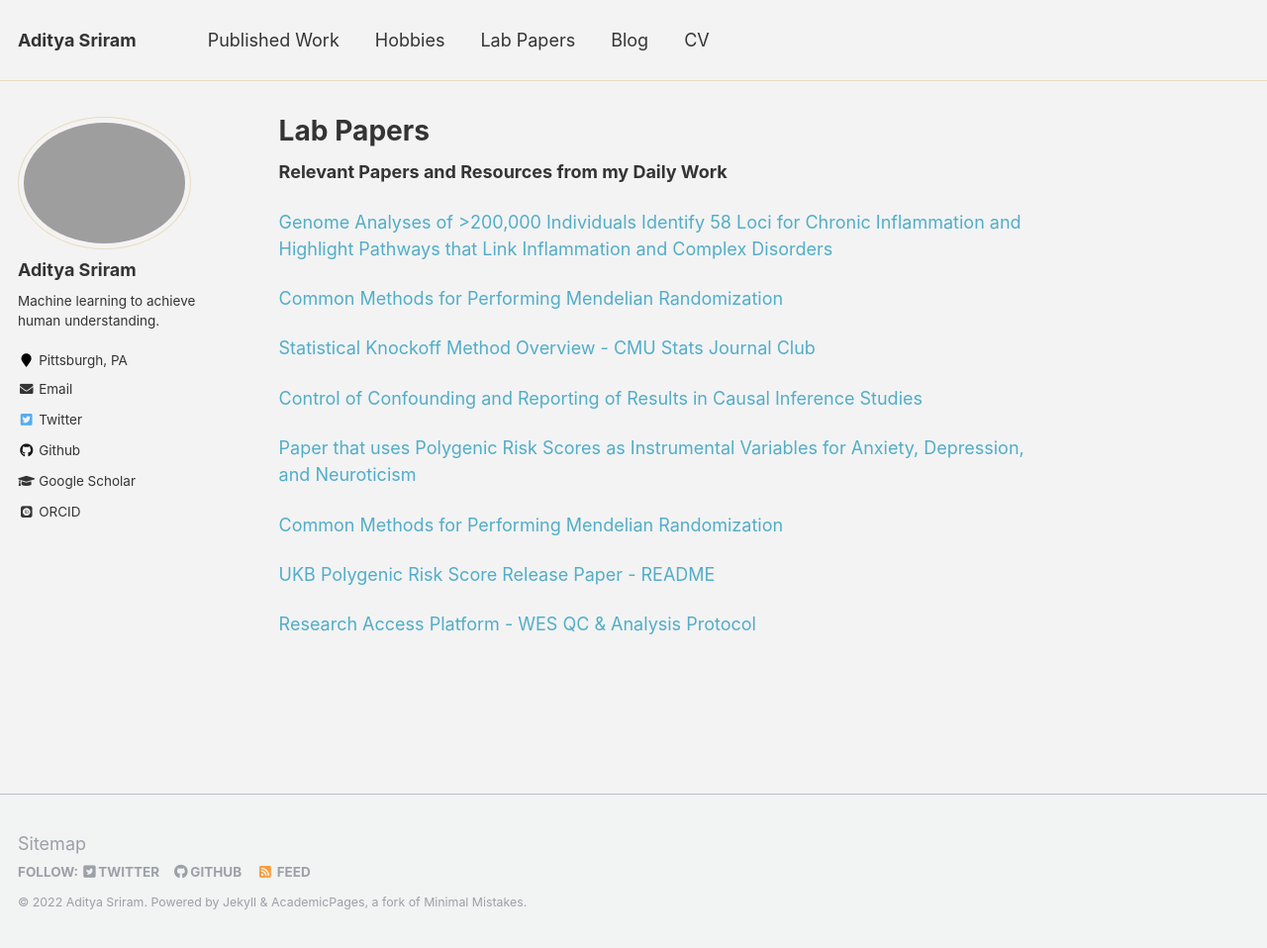
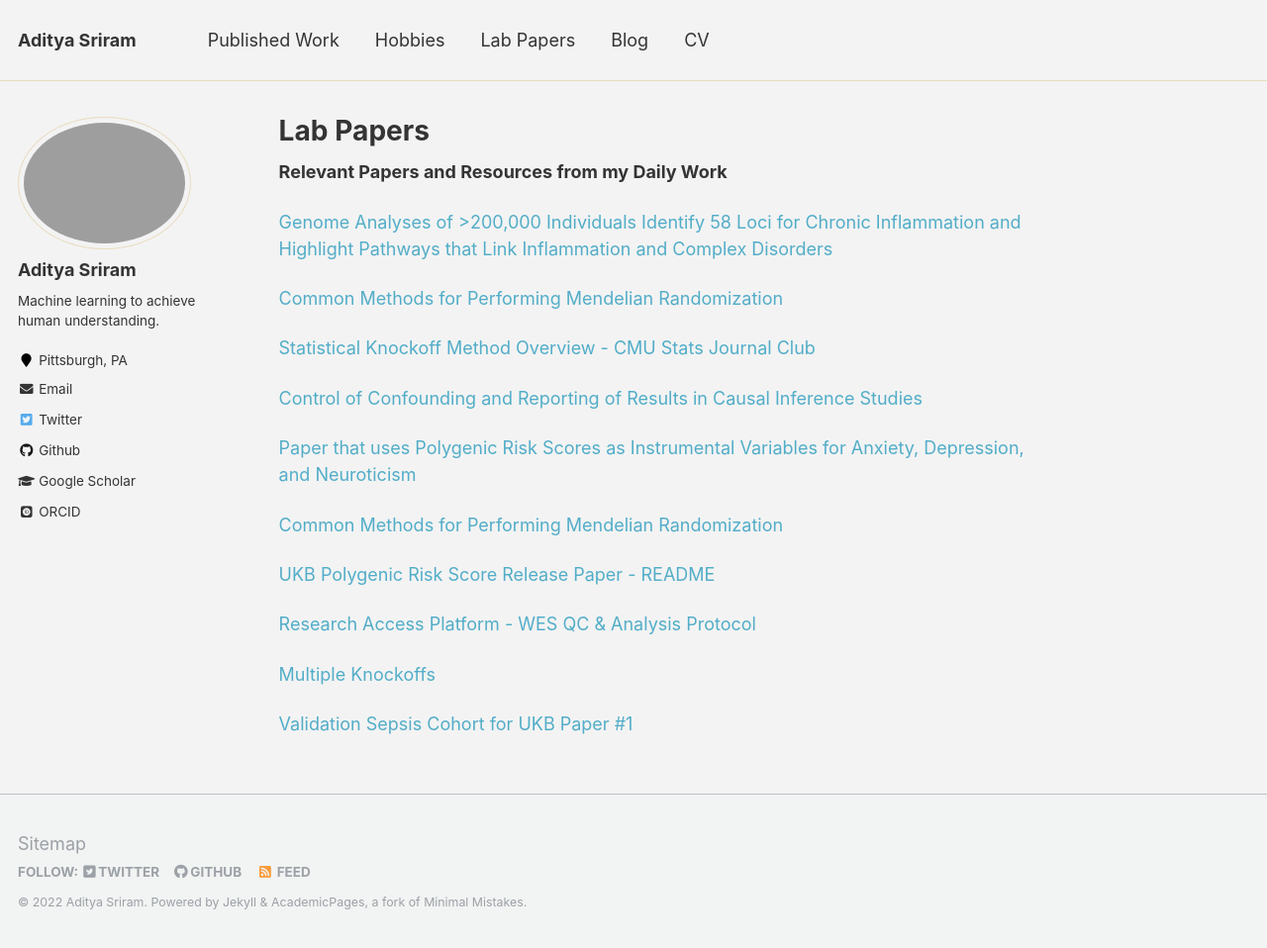
Before and after one commit to ads303/ads303.github.io, a Jekyll site: the page built from _pages/papers.md, in a window 1280 px wide and 958 px high. Shown: the whole window at 99% size. Built offline with Jekyll 4.4.1, drawn with Linux system fonts in a browser that asks for light colours; some web fonts are replaced.

Commit message:
Update papers.md

```diff
--- a/_pages/papers.md
+++ b/_pages/papers.md
@@ -24,3 +24,7 @@ redirect_from:
 [UKB Polygenic Risk Score Release Paper - README](https://biobank.ctsu.ox.ac.uk/crystal/ukb/docs/PRS_Release_README.pdf)
 
 [Research Access Platform - WES QC & Analysis Protocol](https://dnanexus.gitbook.io/uk-biobank-rap/science-corner/whole-exome-sequencing-oqfe-protocol/protocol-for-processing-ukb-whole-exome-sequencing-data-sets)
+
+[Multiple Knockoffs](https://www.pnas.org/doi/full/10.1073/pnas.2105191118)
+
+[Validation Sepsis Cohort for UKB Paper #1](https://journals.plos.org/plosone/article?id=10.1371/journal.pone.0206527#sec019)
```
